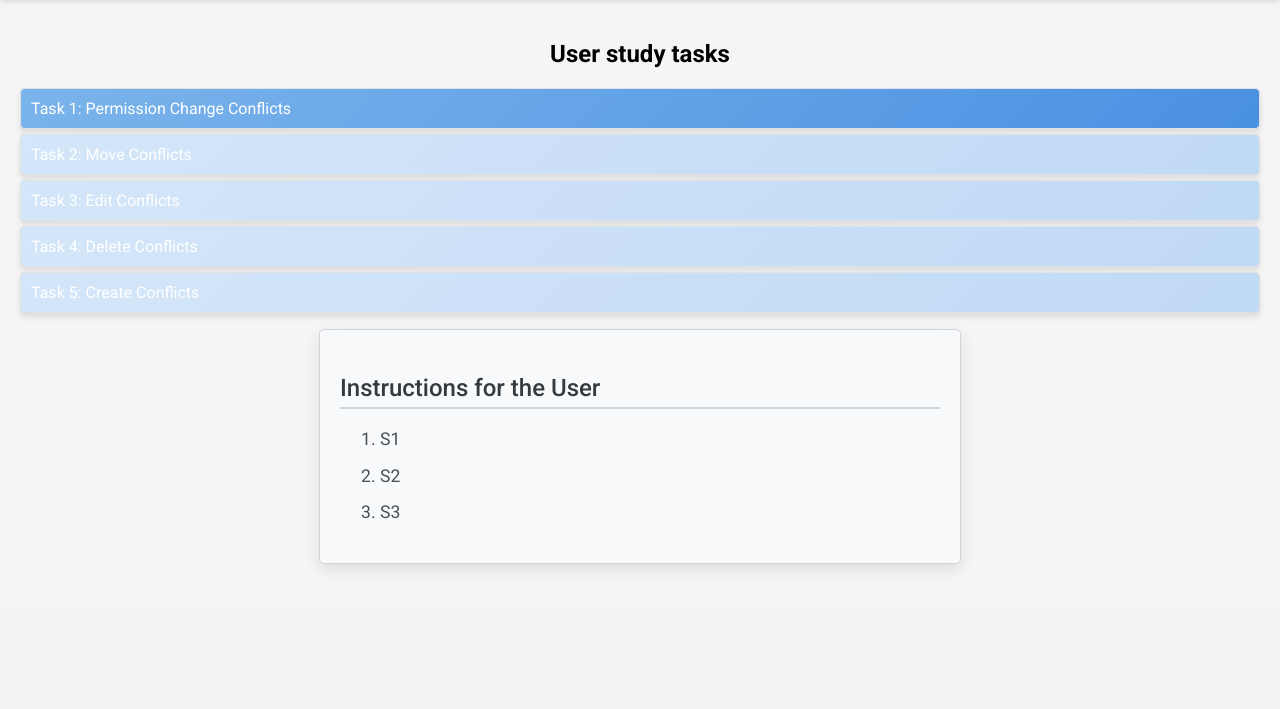
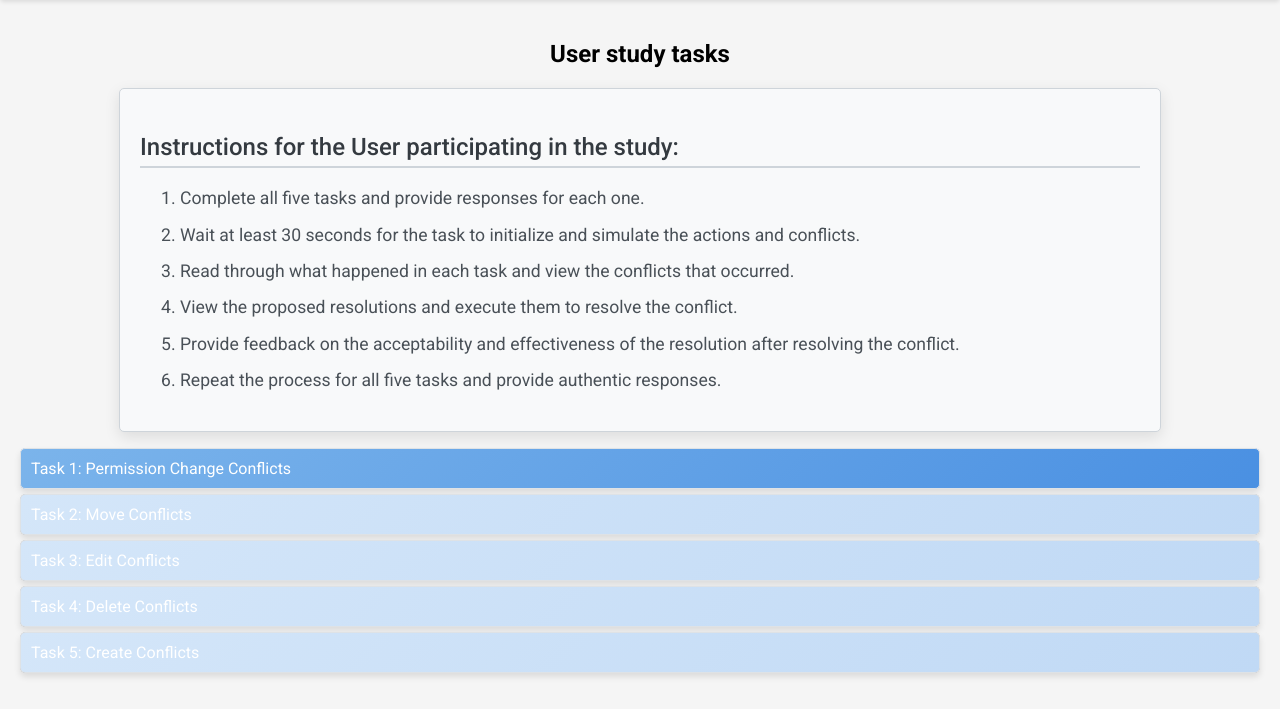
Before and after one commit to Abhiroop-tales/ACCORD, a Flask app: template templates/dashboard.html in a window 1280 px wide, after a click on "User Study". Shown: the part 191-900 px from the top of the page. Before the commit the page ends 759 px from the top, so only its background shows below. Run offline with Flask 3, Linux system fonts and the light colour scheme; the template is opened without the code that fills it: most values are stand-ins (such as "Sample title", 1, 10 or a date in 2020); some libraries are stand-ins or nearby versions.

Commit message:
Feedback Form ready

```diff
--- a/app.py
+++ b/app.py
@@ -199,7 +199,8 @@ def detect_conflicts():
             for log in logs:
                 activityTime = log[0]
                 docName = log[3]
-                if docName in session['user_documents'] and activityTime>= currentDateTime:
+                #if docName in session['user_documents'] and activityTime>= currentDateTime:
+                if activityTime>= currentDateTime:
                     userLogs.append(log)
 
             logs = userLogs
--- a/static/css/userstudy.css
+++ b/static/css/userstudy.css
@@ -216,7 +216,7 @@
     border-radius: 5px;
     box-shadow: 0 5px 15px rgba(0, 0, 0, 0.1);
     padding: 20px;
-    max-width: 600px;
+    max-width: 1000px;
     margin: auto;
     display: block;
   }
--- a/static/js/modal.js
+++ b/static/js/modal.js
@@ -1,4 +1,35 @@
+function displayResolutionInfoBox(rowNumber, response) {
+  // Extract the Resolution Action and set of resolutions
+  const resolutionAction = response.resolutions[0];
+  const resolutions = response.resolutions[1].split(',');
+
+  // Create an array of resolution paragraphs
+  const resolutionParagraphs = resolutions.map(function (resolution) {
+    return `<p><strong>Resolution: </strong>${resolution}</p>`;
+  });
+
+  // Join the resolution paragraphs
+  const resolutionsHtml = resolutionParagraphs.join('');
+
+  const resolutionInfoBox = $("<div>")
+    .addClass("resolution-info-box")
+    .attr("style", "text-align: left") // Add the style attribute for left alignment
+    .html(`<p><strong>Resolution Action:</strong> ${resolutionAction}</p>${resolutionsHtml}`);
+
+  const resolutionInfoBoxRow = $("<tr>")
+    .addClass("resolution-info-box-row")
+    .append($("<td colspan='7'>").append(resolutionInfoBox));
+
+  $("#us-logs-table tbody tr").eq(rowNumber + 1).after(resolutionInfoBoxRow);
+}
+
 function resolveLog(rowNumber) {
+
+  // Disable the clicked "Resolve" button
+  const clickedResolveButton = $(".resolve-button[data-row-number='" + rowNumber + "']");
+  clickedResolveButton.prop("disabled", true);
+  sessionStorage.setItem("resolveButtonDisabled" + rowNumber, true);
+
   const conflictsData = sessionStorage.getItem("conflictsData");
   if (!conflictsData) {
     console.error("No conflicts data found in sessionStorage");
@@ -26,17 +57,15 @@ function resolveLog(rowNumber) {
     },
 
     success: function (response) {
-      const resolutionInfoBox = $("<div>")
-        .addClass("resolution-info-box")
-        .attr("style", "text-align: left") // Add the style attribute for left alignment
-        .html(`<p><strong>Resolution:</strong> ${response.resolution}</p>`);
+      // Store the fetched resolution data in sessionStorage
+      sessionStorage.setItem("resolutionsData" + rowNumber, JSON.stringify(response));
 
-      const resolutionInfoBoxRow = $("<tr>")
-        .addClass("resolution-info-box-row")
-        .append($("<td colspan='7'>").append(resolutionInfoBox));
+      // Display the resolution info box
+      displayResolutionInfoBox(rowNumber, response);
+      // Show the feedback form
+      $(".feedback-form").show();
+    },
 
-      $("#us-logs-table tbody tr").eq(rowNumber + 1).after(resolutionInfoBoxRow);
-    },
 
     error: function (jqXHR, textStatus, errorThrown) {
       console.error("Error fetching resolutions:", textStatus, errorThrown);
@@ -107,6 +136,7 @@ function displayLogs(logs, briefLogs) {
       .addClass("resolve-button")
       .text("Resolve Conflict")
       .attr("data-row-number", index) // Store the row number as a data attribute
+      .prop("disabled", sessionStorage.getItem("resolveButtonDisabled" + index) === "true") // Check if the button is disabled in sessionStorage
       .on("click", function () {
         // Add logic for Resolve button click event
         resolveLog($(this).data("row-number"));
@@ -138,6 +168,19 @@ function displayStoredLogs() {
     // Display info box for each disabled button
     $(".view-button:disabled").each(function () {
       viewLog($(this).data("row-number"), data.briefLogs);
+    });
+
+    // Disable Resolve buttons and display resolution boxes for disabled buttons
+    $(".resolve-button:disabled").each(function () {
+      const rowNumber = $(this).data("row-number");
+      const resolutionsData = sessionStorage.getItem("resolutionsData" + rowNumber);
+
+      if (resolutionsData) {
+        const response = JSON.parse(resolutionsData);
+
+        // Display the resolution info box with the stored data
+        displayResolutionInfoBox(rowNumber, response);
+      }
     });
   }
 }
--- a/static/js/userstudy.js
+++ b/static/js/userstudy.js
@@ -212,3 +212,25 @@ $(".task").click(function() {
       });
   });
 });
+function toggleEffectivenessQuestion() {
+  const effectivenessQuestion = document.getElementById('effectiveness-question');
+  const alternativeSolution = document.getElementById('alternative-solution');
+
+  if (document.getElementById('acceptability').value != "") {
+    effectivenessQuestion.classList.remove('hidden');
+  } else {
+    effectivenessQuestion.classList.add('hidden');
+  }
+
+  alternativeSolution.classList.add('hidden');
+}
+
+function toggleAlternativeSolution() {
+  const alternativeSolution = document.getElementById('alternative-solution');
+
+  if (document.querySelector('input[name="effectiveness"]:checked').value === 'no') {
+    alternativeSolution.classList.remove('hidden');
+  } else {
+    alternativeSolution.classList.add('hidden');
+  }
+}
--- a/templates/dashboard.html
+++ b/templates/dashboard.html
@@ -179,6 +179,18 @@
                 <img src="{{ url_for('static', filename='img/loader2.gif') }}" alt="Loading...">
             </div>
             <p id="current-date" style="display:none;" value="2023-01-15T00:00:00.000Z"></p>
+            <div class="instructions">
+                <h3>Instructions for the User participating in the study:</h3>
+                <ol>
+                    <li>Complete all five tasks and provide responses for each one.</li>
+                    <li>Wait at least 30 seconds for the task to initialize and simulate the actions and conflicts.</li>
+                    <li>Read through what happened in each task and view the conflicts that occurred.</li>
+                    <li>View the proposed resolutions and execute them to resolve the conflict.</li>
+                    <li>Provide feedback on the acceptability and effectiveness of the resolution after resolving the conflict.</li>
+                    <li>Repeat the process for all five tasks and provide authentic responses.</li>
+                  </ol>
+            </div>
+
             <ul class="list-group list-group-flush">
 
                 <li class="list-group-item task active" id="task1" onclick="openModal('task1-modal', 'task1')">Task 1: Permission Change Conflicts</li>
@@ -188,14 +200,7 @@
                 <li class="list-group-item task disabled" id="task5" onclick="openModal('task5-modal', 'task5')">Task 5: Create Conflicts</li>
               </ul>
           <p class="thank-you-message" style="display: none;">Thank you for providing your responses!</p>
-          <div class="instructions">
-            <h3>Instructions for the User</h3>
-            <ol>
-                <li>S1</li>
-                <li>S2</li>
-                <li>S3</li>
-            </ol>
-        </div>
+
       </div>
 
 
@@ -243,6 +248,31 @@
                             </div>
 
                         </div>
+                        <div class="feedback-form" style="display:none;">
+                            <h2>Feedback Form</h2>
+                            <div class="form-group">
+                              <label for="acceptability">Rate the acceptability of the resolution (1-5):</label>
+                              <select id="acceptability" onchange="toggleEffectivenessQuestion()">
+                                <option value="">Select a rating</option>
+                                <option value="1">1</option>
+                                <option value="2">2</option>
+                                <option value="3">3</option>
+                                <option value="4">4</option>
+                                <option value="5">5</option>
+                              </select>
+                            </div>
+                            <div id="effectiveness-question" class="form-group hidden">
+                              <label>Was the provided resolution effective?</label>
+                              <input type="radio" id="yes" name="effectiveness" value="yes" onclick="toggleAlternativeSolution()">
+                              <label for="yes">Yes</label>
+                              <input type="radio" id="no" name="effectiveness" value="no" onclick="toggleAlternativeSolution()">
+                              <label for="no">No</label>
+                            </div>
+                            <div id="alternative-solution" class="form-group hidden">
+                              <label for="alternative">What is the alternative resolution that you want to suggest?</label>
+                              <input type="text" id="alternative" name="alternative">
+                            </div>
+                          </div>
 
                     </div>
 
```
Also changed, not shown: other parts of static/css/userstudy.css (+38 -0 lines).
